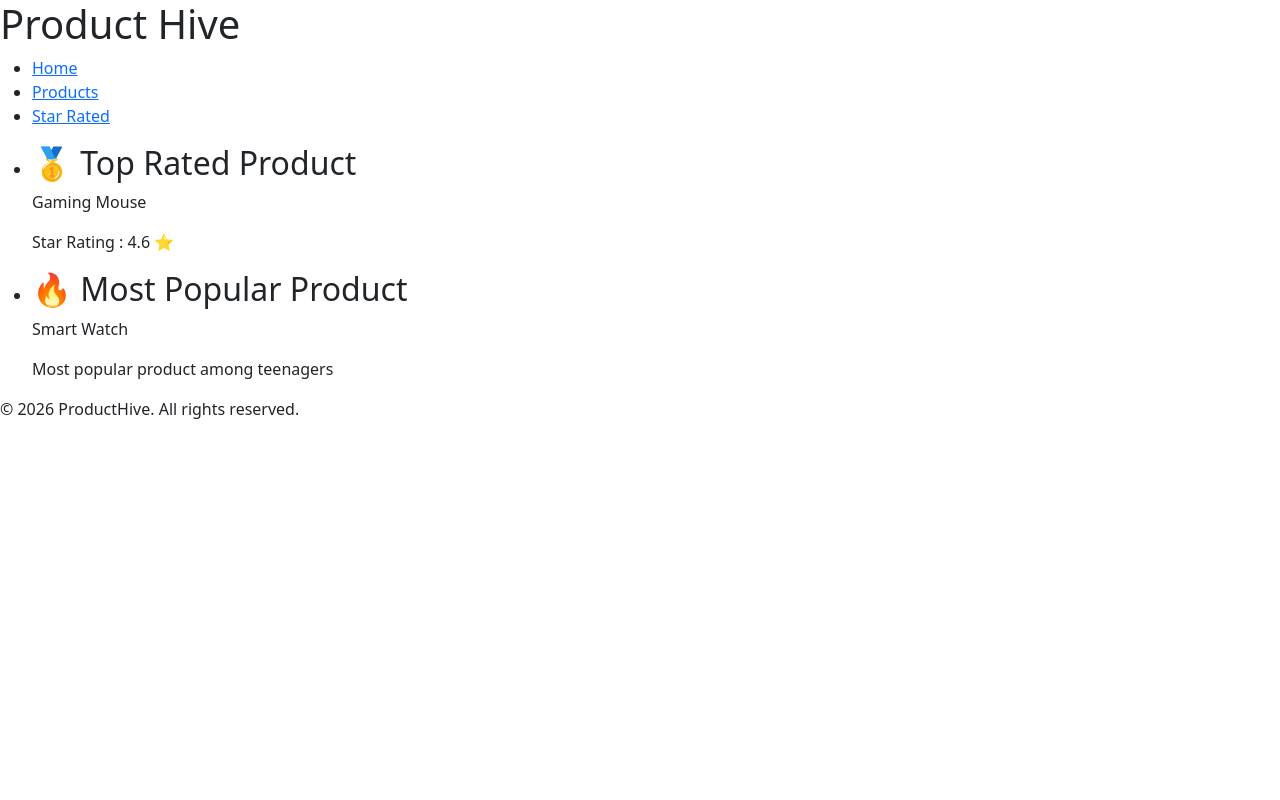
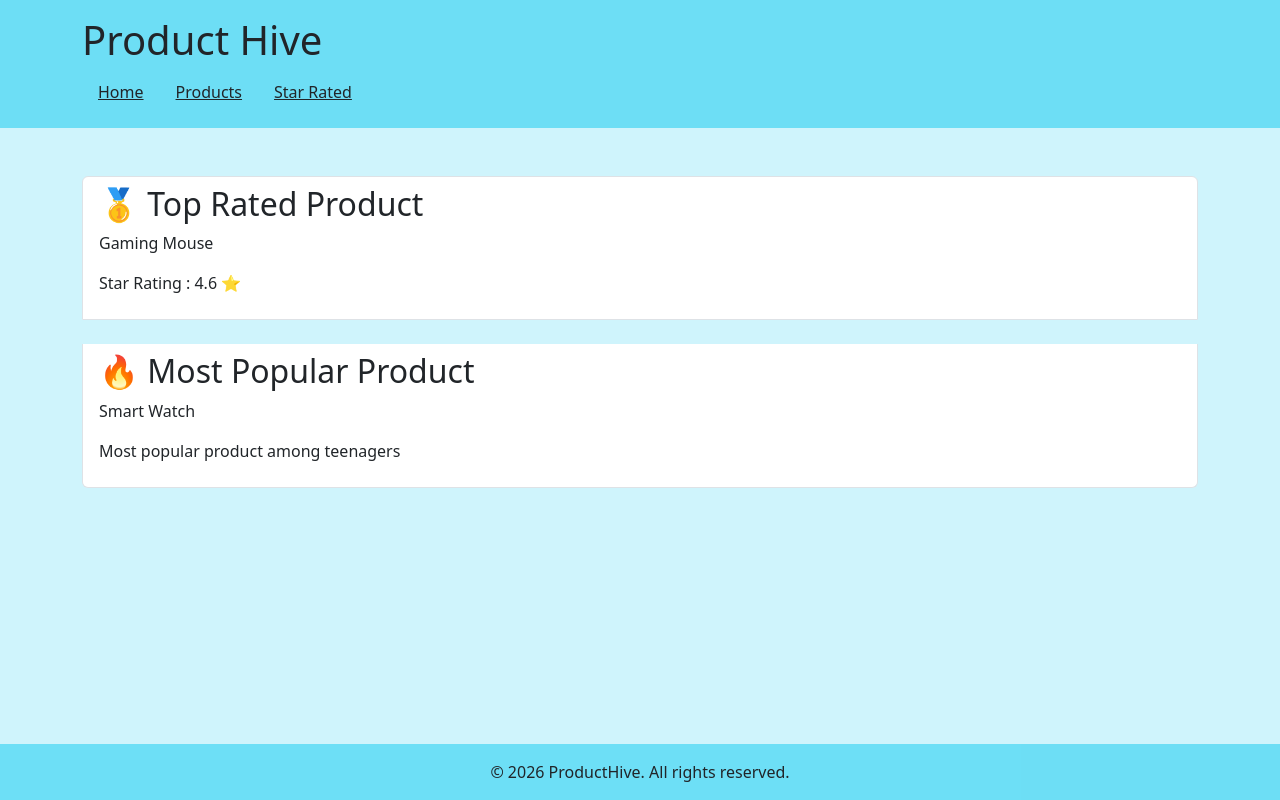
Before and after one commit to vigneshponna07/Product-Hive, a website: page star-rated.html in a window 1280 px wide. Drawn offline with nearby package versions, Linux system fonts and the light colour scheme.

Commit message:
completed

```diff
--- a/star-rated.html
+++ b/star-rated.html
@@ -6,27 +6,29 @@
     <title>Product Hive | Star-rated</title>
     <link href="https://cdn.jsdelivr.net/npm/bootstrap@5.3.8/dist/css/bootstrap.min.css" rel="stylesheet" integrity="sha384-sRIl4kxILFvY47J16cr9ZwB07vP4J8+LH7qKQnuqkuIAvNWLzeN8tE5YBujZqJLB" crossorigin="anonymous">
 </head>
-<body>
-    <header>
-        <h1>Product Hive</h1>
-        <nav>
-            <ul>
-                <li><a href="index.html">Home</a></li>
-                <li><a href="products.html">Products</a></li>
-                <li><a href="star-rated.html">Star Rated</a></li>
-            </ul>
-        </nav>
-
+<body class="bg-info-subtle">
+    <header class="p-3 bg-info bg-opacity-50">
+      <div class="container">
+          <h1 class="text-dark">Product Hive</h1>
+          <nav>
+             <ul class="nav">
+                <li class="nav-item"><a class="nav-link text-dark" href="index.html"><u>Home</u></a></li>
+                <li class="nav-item"><a class="nav-link text-dark " href="products.html"><u>Products</u></a></li>
+                <li class="nav-item"><a class="nav-link text-dark" href="star-rated.html"><u>Star Rated</u></a></li>
+             </ul>
+          </nav>
+      </div>
     </header>
 
-    <main>
-        <ul>
-            <li>
+
+    <main class="container mt-5 mb-5">
+        <ul class="list-group">
+            <li class="list-group-item">
                 <h2>🥇 Top Rated Product</h2>
                 <p>Gaming Mouse</p>
                 <p>Star Rating : 4.6 ⭐</p>
             </li>
-            <li>
+            <li class="list-group-item mt-4">
                 <h2>🔥 Most Popular Product</h2>
                 <p>Smart Watch</p>
                 <p>Most popular product among teenagers</p>
@@ -37,10 +39,11 @@
 
     </main>
 
-
-    <footer>
+<div class="fixed-bottom">
+    <footer class="text-center bg-info bg-opacity-50 text-dark p-3 ">
         &copy; 2026 ProductHive. All rights reserved.
     </footer>
+</div>
 
 </body>
 </html>
```
Also changed, not shown: index.html (+3 -3 lines), products.html (+4 -4 lines).
